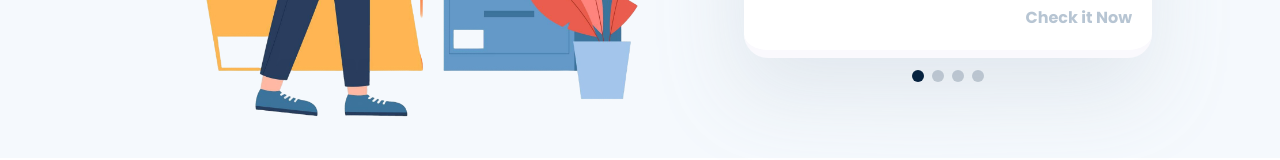
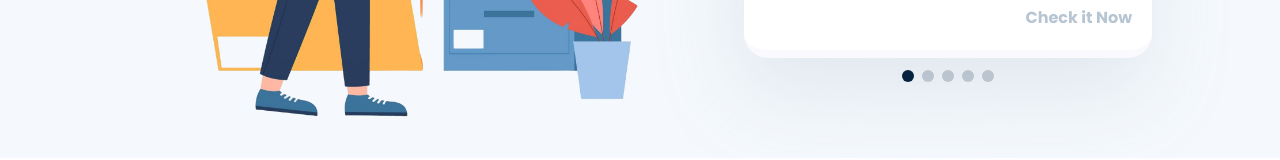
Before and after one commit to Rahulthhkur/PERSONAL-PORTFOLIO, a React (Vite) app: page / in a window 1280 px wide. Shown: the part 2756-2916 px from the top of the page. Built offline with nearby package versions, Linux system fonts and the light colour scheme; grey boxes are pictures that could not be loaded; a web font is replaced by a local one.

Commit message:
project section updated

```diff
--- a/src/Content.js
+++ b/src/Content.js
@@ -23,6 +23,8 @@ import project1 from "./assets/images/Projects/img1.png";
 import project2 from "./assets/images/Projects/img2.png";
 import project3 from "./assets/images/Projects/img3.png";
 import project4 from "./assets/images/Projects/img4.png";
+import project5 from "./assets/images/Projects/img5.png";
+
 import person_project from "./assets/images/Projects/person.png";
 
 
@@ -174,6 +176,13 @@ export const content = {
         title: "E-Signature Board",
         image: project4,
         link: "https://esignature-board.vercel.app/",
+
+      },
+      {
+        title: "GetSUB Ecom",
+        image: project5,
+        link: "https://github.com/Rahulthhkur/getsub",
+
       },
     ],
   },
```
Also changed, not shown: src/assets/images/Projects/img5.png (added).
